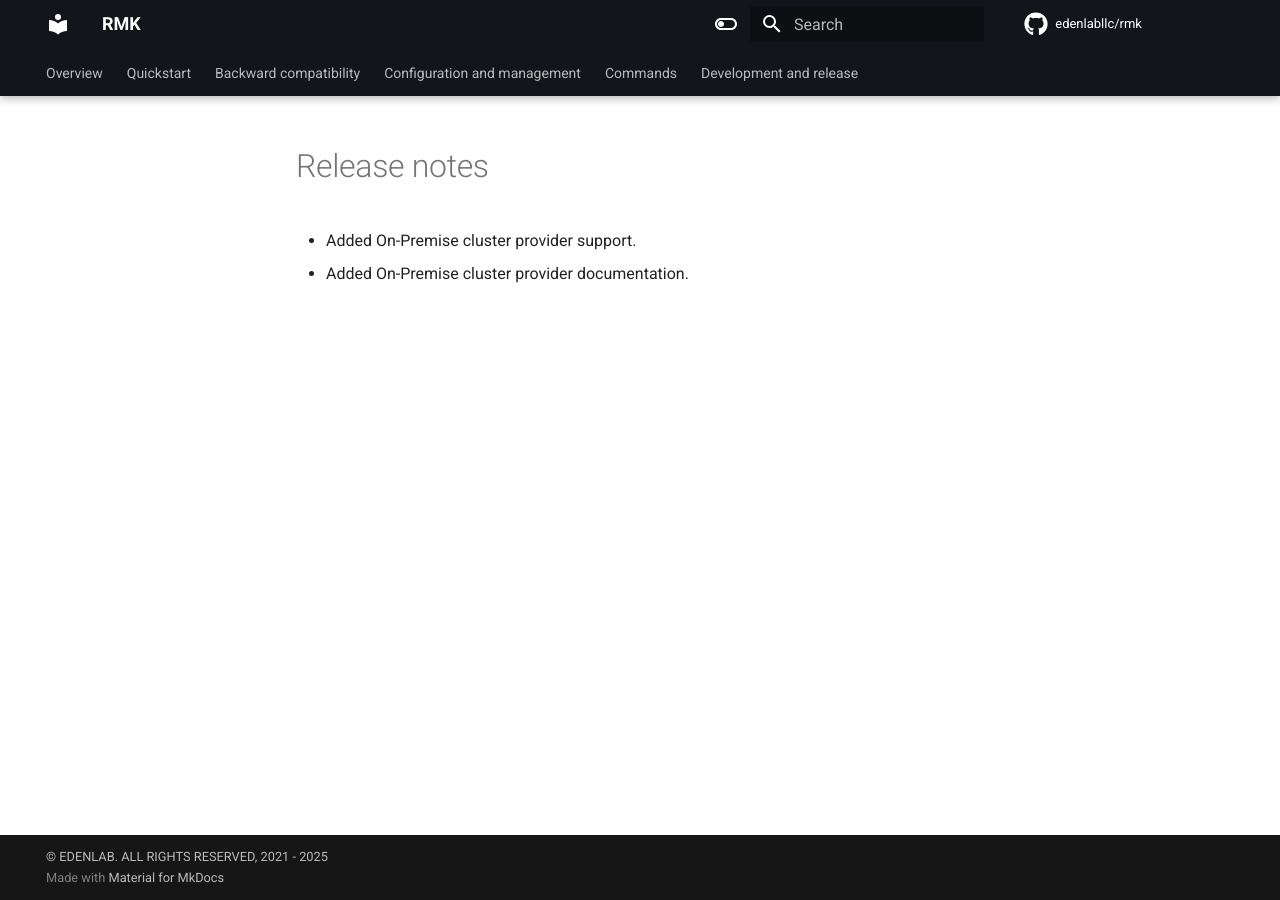
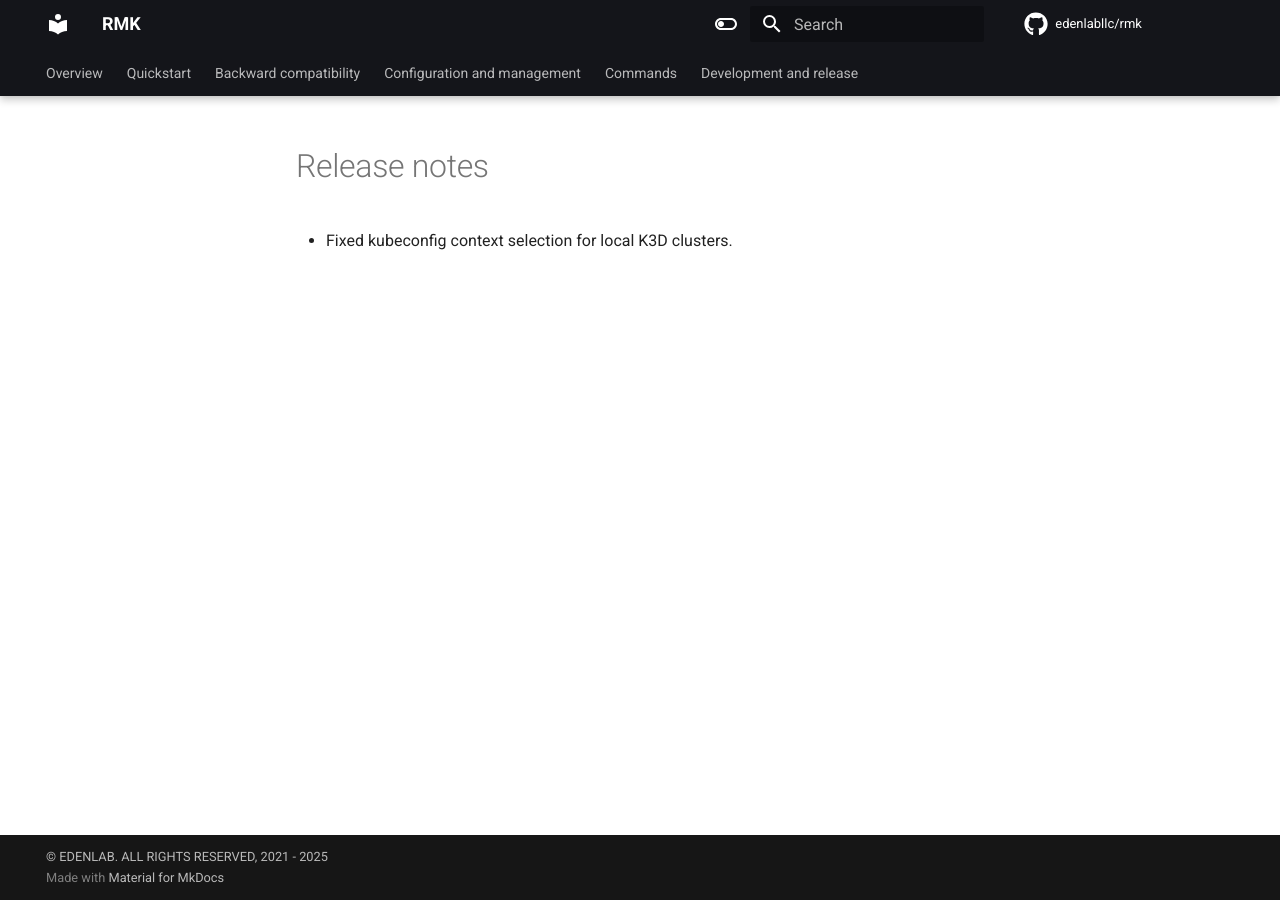
Before and after one commit to edenlabllc/rmk, an MkDocs documentation site: the page built from docs/release-notes.md, in a window 1280 px wide. Built offline with MkDocs 1.6.1 and Material for MkDocs 9.7.7, drawn with Linux system fonts in a browser that asks for light colours; comment, search, counter and statistics services are not loaded; the version menu is left out.

Commit message:
#99 - fix kubeconfig context selection for local K3D clusters

```diff
--- a/docs/release-notes.md
+++ b/docs/release-notes.md
@@ -1,2 +1 @@
-- Added On-Premise cluster provider support.
-- Added On-Premise cluster provider documentation.
+- Fixed kubeconfig context selection for local K3D clusters.
```
Also changed, not shown: 1 other file.
